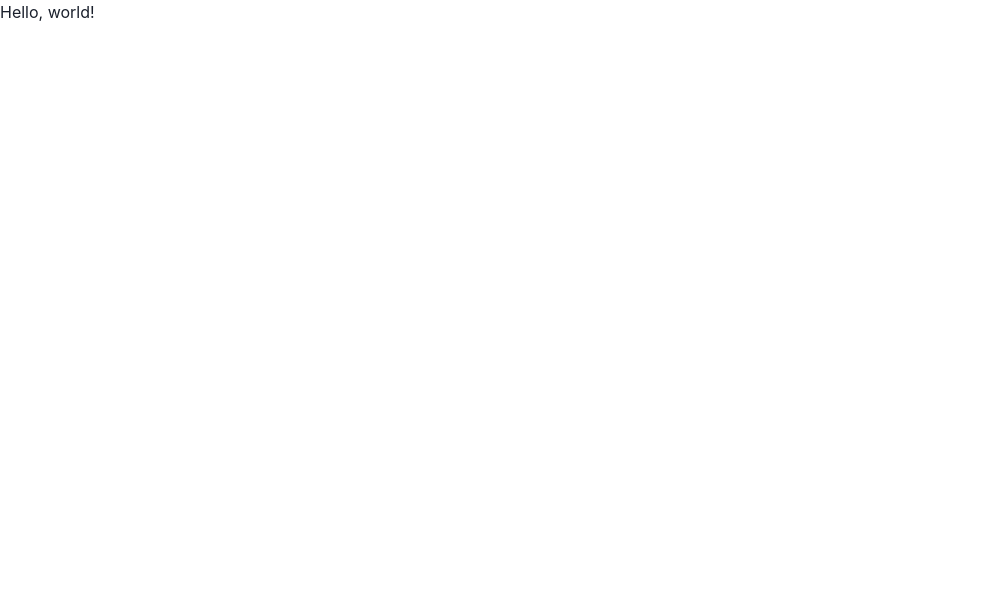
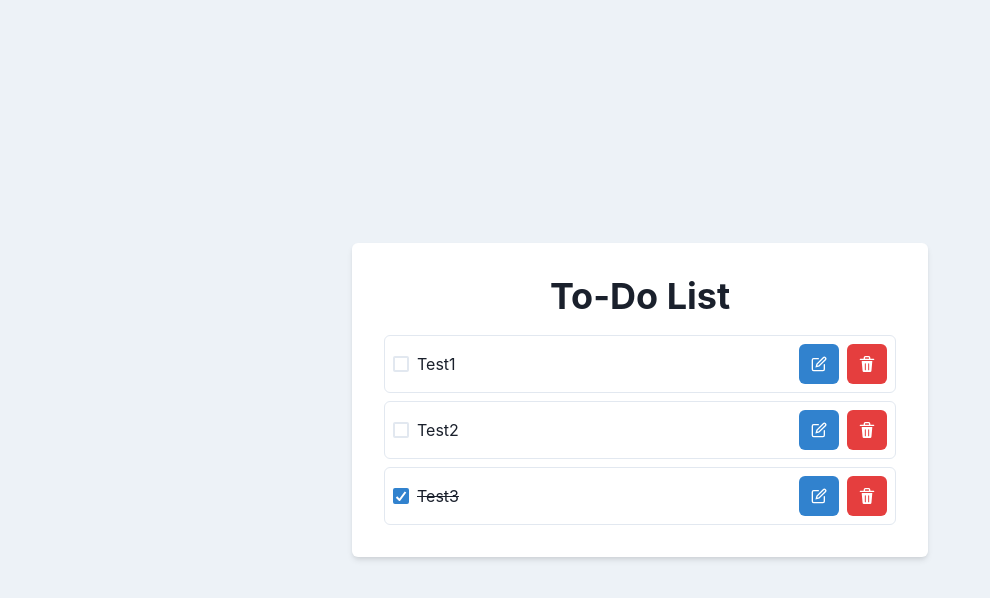
Before and after one commit to alexey-dev0/my-todo-list, a React (Vite) app: page / in a window 1280 px wide. Shown: the top 598 px of the page, without its empty margins (0-990 px from the left). Built offline with nearby package versions, Linux system fonts and the light colour scheme; the HTML template or start-up script is replaced by a standard one.

Commit message:
feat: basic layout

```diff
--- a/index.html
+++ b/index.html
@@ -3,7 +3,7 @@
   <head>
     <meta charset="UTF-8" />
     <meta name="viewport" content="width=device-width, initial-scale=1.0" />
-    <title>My TODO list</title>
+    <title>To-Do List</title>
   </head>
   <body>
     <div id="root"></div>
--- a/package.json
+++ b/package.json
@@ -10,6 +10,7 @@
     "preview": "vite preview"
   },
   "dependencies": {
+    "@chakra-ui/icons": "^2.1.1",
     "@chakra-ui/react": "^2.8.1",
     "@emotion/styled": "^11.11.0",
     "framer-motion": "^10.16.4",
--- a/src/App.tsx
+++ b/src/App.tsx
@@ -1,11 +1,29 @@
-import { ChakraProvider } from '@chakra-ui/react';
+import { Box, ChakraProvider, Container, Heading, VStack } from '@chakra-ui/react';
+import { TodoItemProps } from './components/TodoItem';
+import TodoList from './components/TodoList';
+
+
+const items: TodoItemProps[] = [
+  {text: 'Test1', isDone: false},
+  {text: 'Test2', isDone: false},
+  {text: 'Test3', isDone: true},
+];
 
 const App = () => {
   return (
     <ChakraProvider>
-      <div>Hello, world!</div>
+      <Box bg="gray.100" minHeight="100vh" display="flex" alignItems="center" justifyContent="center">
+        <Container maxW="xl" p={8} bg="white" boxShadow="md" borderRadius="md">
+          <VStack spacing={4}>
+            <Heading as="h1" size="xl">
+              To-Do List
+            </Heading>
+            <TodoList items={items} />
+          </VStack>
+        </Container>
+      </Box>
     </ChakraProvider>
   )
-}
+};
 
-export default App
+export default App;
--- /dev/null
+++ b/src/components/TodoItem.tsx
@@ -0,0 +1,48 @@
+import { Box, Checkbox, IconButton, Input, Text } from "@chakra-ui/react";
+import { EditIcon, DeleteIcon } from "@chakra-ui/icons";
+
+
+export type TodoItemProps = {
+  isDone: boolean;
+  text: string;
+  onDelete?: () => void;
+  onToggle?: () => void;
+  onEdit?: () => void;
+};
+
+const TodoItem: React.FC<TodoItemProps> = ({ text, isDone, onDelete, onToggle, onEdit }) => {
+  return (
+    <Box
+      display="flex"
+      justifyContent="space-between"
+      alignItems="center"
+      borderWidth="1px"
+      borderRadius="md"
+      p={2}
+      width="100%"
+    >
+      <Checkbox isChecked={isDone} onChange={onToggle} mr={2} />
+      {onEdit ? (
+        <Input defaultValue={text} size="sm" variant="unstyled" />
+      ) : (
+        <Text textDecoration={isDone ? "line-through" : "none"}>{text}</Text>
+      )}
+      <IconButton
+        icon={<EditIcon />}
+        colorScheme="blue"
+        onClick={onEdit}
+        ml="auto"
+        mr={2}
+        aria-label={"Edit"}
+      />
+      <IconButton
+        icon={<DeleteIcon />}
+        colorScheme="red"
+        onClick={onDelete}
+        aria-label={"Delete"}
+      />
+    </Box>
+  );
+};
+
+export default TodoItem;
--- /dev/null
+++ b/src/components/TodoList.tsx
@@ -0,0 +1,21 @@
+import React from 'react';
+import TodoItem, { TodoItemProps } from './TodoItem';
+import { Box, VStack } from '@chakra-ui/react';
+
+
+type TodoListProps = {
+  items: TodoItemProps[];
+};
+
+
+const TodoList: React.FC<TodoListProps> = ({ items }) => {
+  return (
+    <Box width="100%">
+      <VStack spacing={2} align="stretch">
+        {items.map(item => <TodoItem {...item} />)}
+      </VStack>
+    </Box>
+  );
+};
+
+export default TodoList;
```
Also changed, not shown: 1 other file (tests, documents, lock files or other folders).
